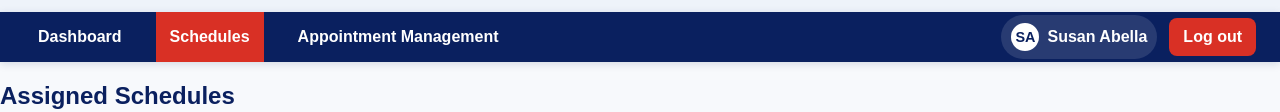
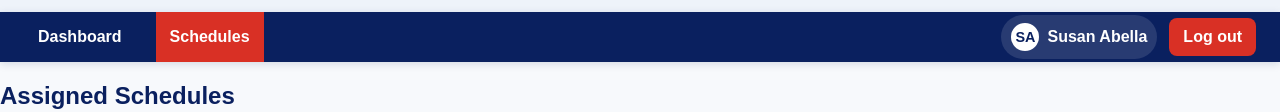
Before and after one commit to lrmldipus-glitch/A3101-WST-Group24-EduKonek, a plain HTML site: page Schedules.html in a window 1280 px wide. Shown: the part 318-430 px from the top of the page. Drawn offline with Linux system fonts and the light colour scheme.

Commit message:
minor rev

```diff
--- a/Schedules.html
+++ b/Schedules.html
@@ -30,8 +30,8 @@
             <a href="MyCourses.html">My Courses</a>
 -->
             <a href="schedules.html" class="active">Schedules</a>
-            <a href="appointmentmanagement.html">Appointment Management</a>
-
+<!--            <a href="appointmentmanagement.html">Appointment Management</a>
+-->
             <div class="nav-right">
                 <div class="user-badge">
                     <div class="user-icon">SA</div>
```
Also changed, not shown: teacher.html (+2 -2 lines).
